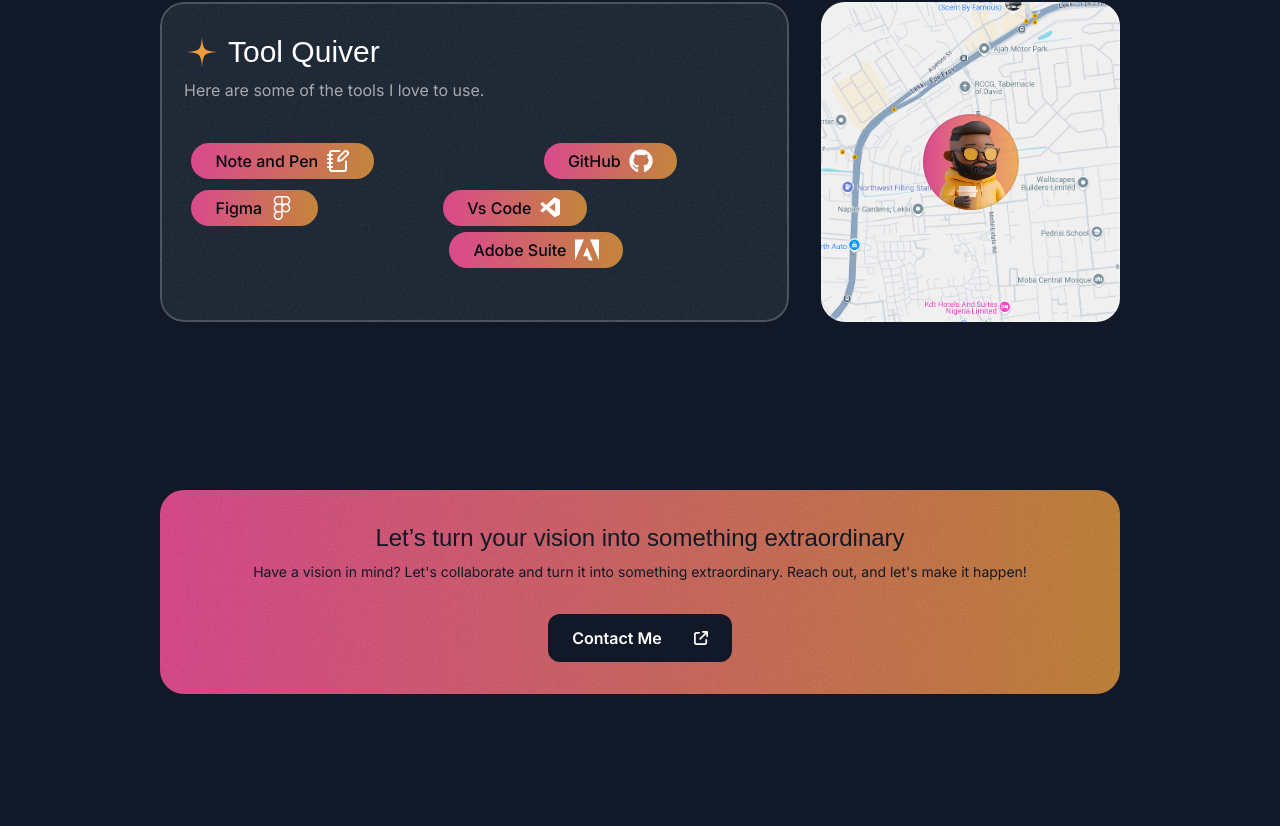
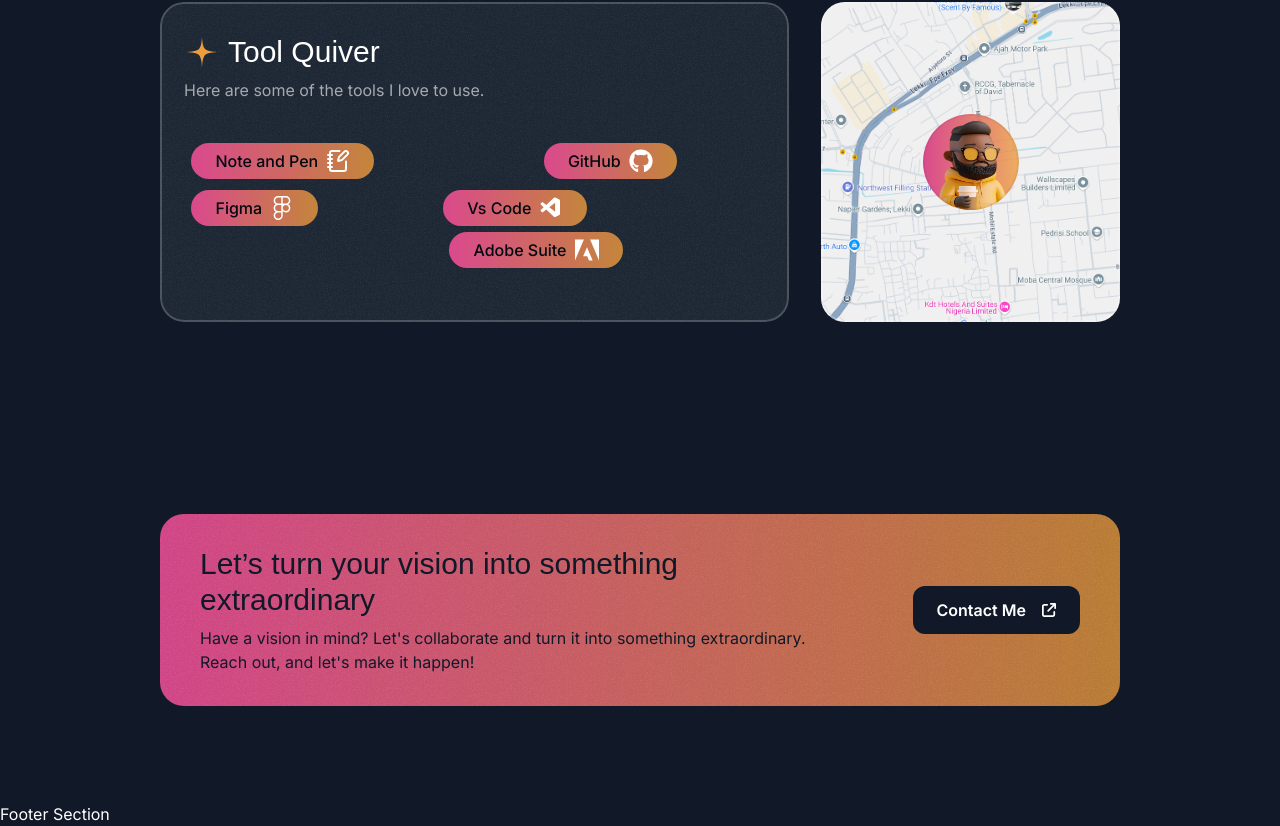
Before and after one commit to Sammy212/portfolio, a Next.js app: page / in a window 1280 px wide. Shown: the part 4298-5124 px from the top of the page. Before the commit the page ends 5056 px from the top, so only its background shows below. Built offline with nearby package versions, Linux system fonts and the light colour scheme; a web font is replaced by a local one.

Commit message:
Added footer section

```diff
--- a/src/app/page.tsx
+++ b/src/app/page.tsx
@@ -1,5 +1,6 @@
 import { AboutMe } from "@/sections/AboutMe";
 import { Contact } from "@/sections/Contact";
+import { Footer } from "@/sections/Footer";
 import { Header } from "@/sections/Header";
 import { Hero } from "@/sections/Hero";
 import { Projects } from "@/sections/Projects";
@@ -16,6 +17,7 @@
       <Testimonials/>
       <AboutMe/>
       <Contact/>
+      <Footer/>
     </div>
   );
 }
--- a/src/sections/Contact.tsx
+++ b/src/sections/Contact.tsx
@@ -3,7 +3,7 @@
 
 export function Contact() {
     return (
-        <div className="py-16 pt-14">
+        <div className="py-16 pt-14 lg:py-24 lg:pt-20">
             <div className="container">
                 <div className="bg-gradient-to-r from-[#DA498D] to-[#ed9d3c]/80 text-gray-900 py-8 px-10 rounded-3xl text-center relative overflow-hidden z-0">
                 <div
@@ -12,11 +12,19 @@
                         backgroundImage: `url(${grainBG.src})`
                     }}
                 ></div>
-                    <h2 className="font-serif text-2xl">Let’s turn your vision into something extraordinary</h2>
-                    <p className="text-sm mt-2">Have a vision in mind? Let's collaborate and turn it into something extraordinary. Reach out, and let's make it happen!</p>
+                <div className="flex flex-col md:flex-row md:text-left gap-8 md:gap-16 items-center">
+                    <div>
+                        <h2 className="font-serif text-2xl md:text-3xl">
+                            Let’s turn your vision into something extraordinary
+                        </h2>
+                        <p className="text-sm mt-2 md:text-base">
+                            Have a vision in mind? Let's collaborate and turn it into something extraordinary. Reach out, and let's make it happen!
+                        </p>
+                    </div>
 
+                    <div>
                         <button
-                        className="text-white bg-gray-900 inline-flex items-center px-6 h-12 rounded-xl gap-8 justify-center mt-8"
+                            className="text-white bg-gray-900 inline-flex items-center px-6 h-12 rounded-xl gap-4 justify-center w-max"
                         >
                             <span className="font-semibold">Contact Me</span>
                             <FaArrowUpRightFromSquare
@@ -26,5 +34,7 @@
                     </div>
                 </div>
                 </div>
+            </div>
+        </div>
     )
 };
--- /dev/null
+++ b/src/sections/Footer.tsx
@@ -0,0 +1,7 @@
+export function Footer() {
+    return (
+        <div className="footer">
+            Footer Section
+        </div>
+    )
+};
```
Lines whose indentation alone changed are shown as unchanged.
